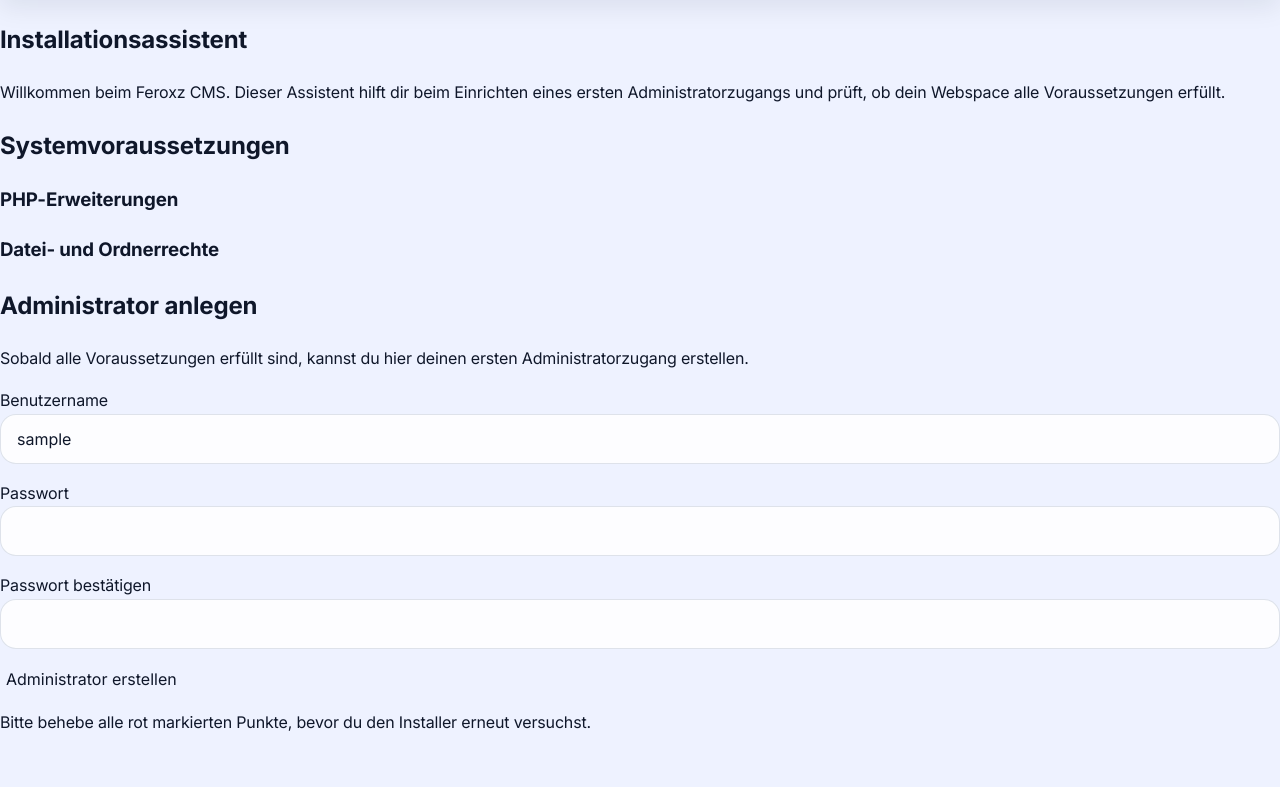
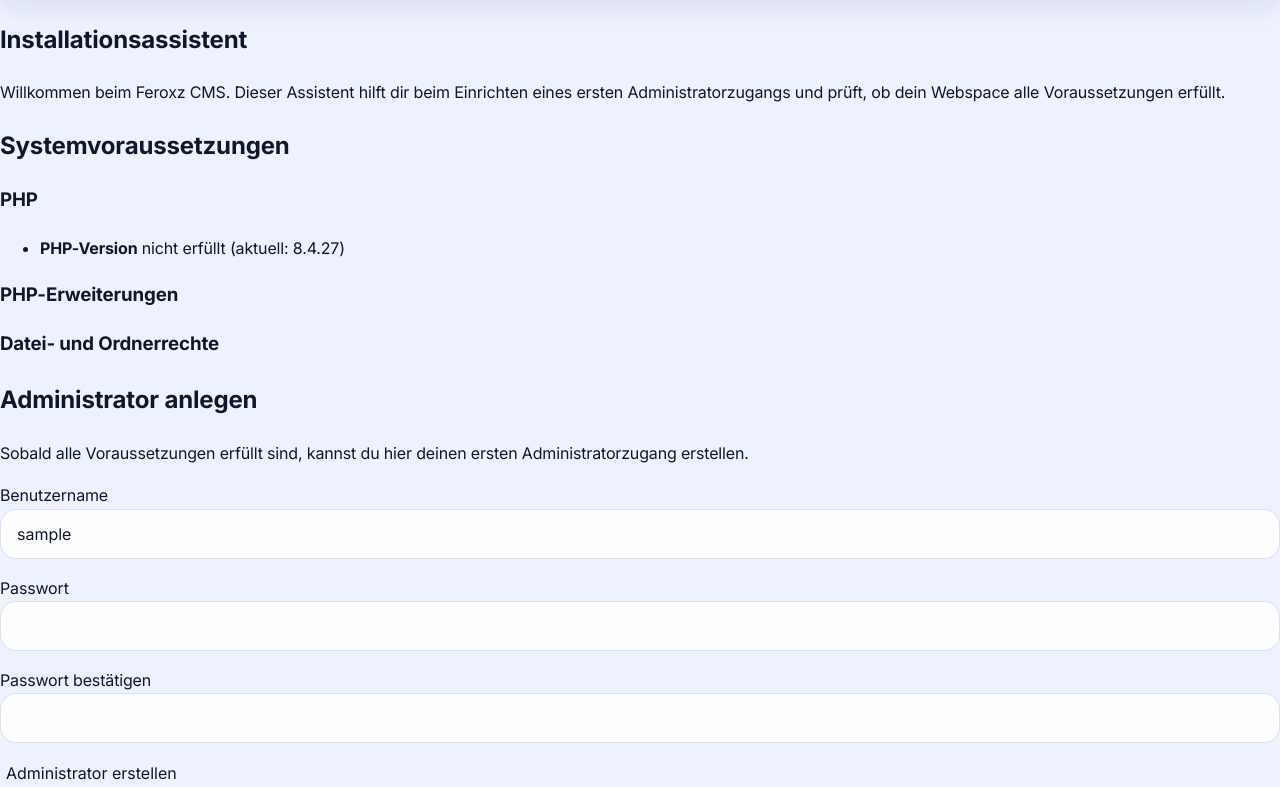
Before and after one commit to FeroXz/feroxz, a PHP site: template public/views/install.php in a window 1280 px wide. Shown: the part 165-952 px from the top of the page. Run offline with PHP 8.4, Linux system fonts and the light colour scheme; the template is opened without the code that fills it: most values are stand-ins (such as "Sample title", 1, 10 or a date in 2020); data that the repository does not hold is empty; some libraries are stand-ins or nearby versions.

Commit message:
Require PHP 8.3

```diff
--- a/public/views/install.php
+++ b/public/views/install.php
@@ -5,10 +5,24 @@
     Administratorzugangs und prüft, ob dein Webspace alle Voraussetzungen erfüllt.
   </p>
 
+  <?php $phpRequirement = $requirements['php'] ?? ['met' => false, 'label' => 'PHP-Version', 'current' => PHP_VERSION]; ?>
   <?php $extensions = $requirements['extensions'] ?? []; ?>
   <?php $paths = $requirements['paths'] ?? []; ?>
 
   <h2>Systemvoraussetzungen</h2>
+  <div class="requirement-group">
+    <h3>PHP</h3>
+    <ul class="requirement-list">
+      <li class="requirement-item <?= !empty($phpRequirement['met']) ? 'ok' : 'error' ?>">
+        <strong><?= htmlspecialchars($phpRequirement['label'], ENT_QUOTES, 'UTF-8') ?></strong>
+        <span>
+          <?= !empty($phpRequirement['met']) ? 'erfüllt' : 'nicht erfüllt' ?>
+          (aktuell: <?= htmlspecialchars((string) ($phpRequirement['current'] ?? PHP_VERSION), ENT_QUOTES, 'UTF-8') ?>)
+        </span>
+      </li>
+    </ul>
+  </div>
+
   <div class="requirement-group">
     <h3>PHP-Erweiterungen</h3>
     <ul class="requirement-list">
```
Also changed, not shown: public/index.php (+11 -0 lines).
